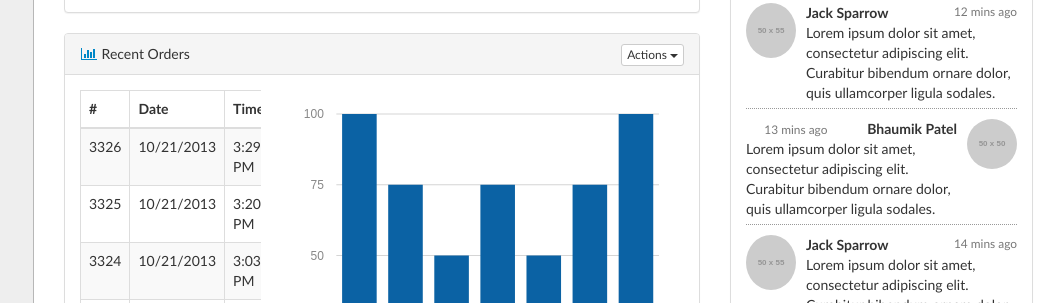
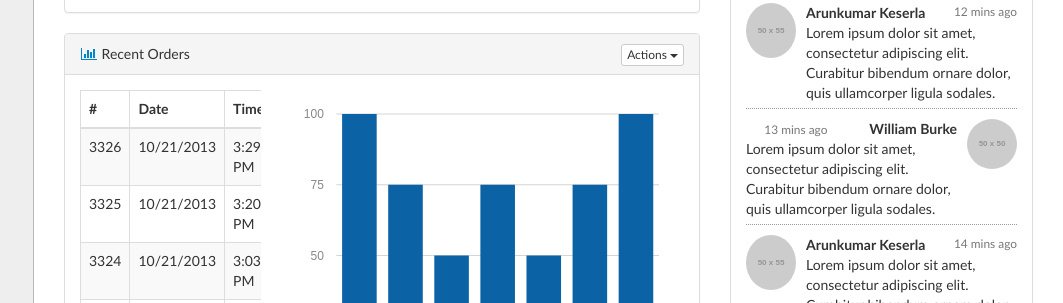
Before and after one commit to wdburke/OVW, a website: page pages/index.html in a window 1280 px wide. Shown: the part 729-1032 px from the top of the page, without its empty margins (217-1280 px from the left). Drawn offline with Linux system fonts and the light colour scheme; placeholder pictures from the web are drawn by us.

Commit message:
Lenovo initial commit

```diff
--- a/pages/index.html
+++ b/pages/index.html
@@ -737,7 +737,7 @@
                                     </span>
                                     <div class="chat-body clearfix">
                                         <div class="header">
-                                            <strong class="primary-font">Jack Sparrow</strong>
+                                            <strong class="primary-font">Arunkumar Keserla</strong>
                                             <small class="pull-right text-muted">
                                                 <i class="fa fa-clock-o fa-fw"></i> 12 mins ago
                                             </small>
@@ -755,7 +755,7 @@
                                         <div class="header">
                                             <small class=" text-muted">
                                                 <i class="fa fa-clock-o fa-fw"></i> 13 mins ago</small>
-                                            <strong class="pull-right primary-font">Bhaumik Patel</strong>
+                                            <strong class="pull-right primary-font">William Burke</strong>
                                         </div>
                                         <p>
                                             Lorem ipsum dolor sit amet, consectetur adipiscing elit. Curabitur bibendum ornare dolor, quis ullamcorper ligula sodales.
@@ -768,7 +768,7 @@
                                     </span>
                                     <div class="chat-body clearfix">
                                         <div class="header">
-                                            <strong class="primary-font">Jack Sparrow</strong>
+                                            <strong class="primary-font">Arunkumar Keserla</strong>
                                             <small class="pull-right text-muted">
                                                 <i class="fa fa-clock-o fa-fw"></i> 14 mins ago</small>
                                         </div>
@@ -785,7 +785,7 @@
                                         <div class="header">
                                             <small class=" text-muted">
                                                 <i class="fa fa-clock-o fa-fw"></i> 15 mins ago</small>
-                                            <strong class="pull-right primary-font">Bhaumik Patel</strong>
+                                            <strong class="pull-right primary-font">William Burke</strong>
                                         </div>
                                         <p>
                                             Lorem ipsum dolor sit amet, consectetur adipiscing elit. Curabitur bibendum ornare dolor, quis ullamcorper ligula sodales.
```
